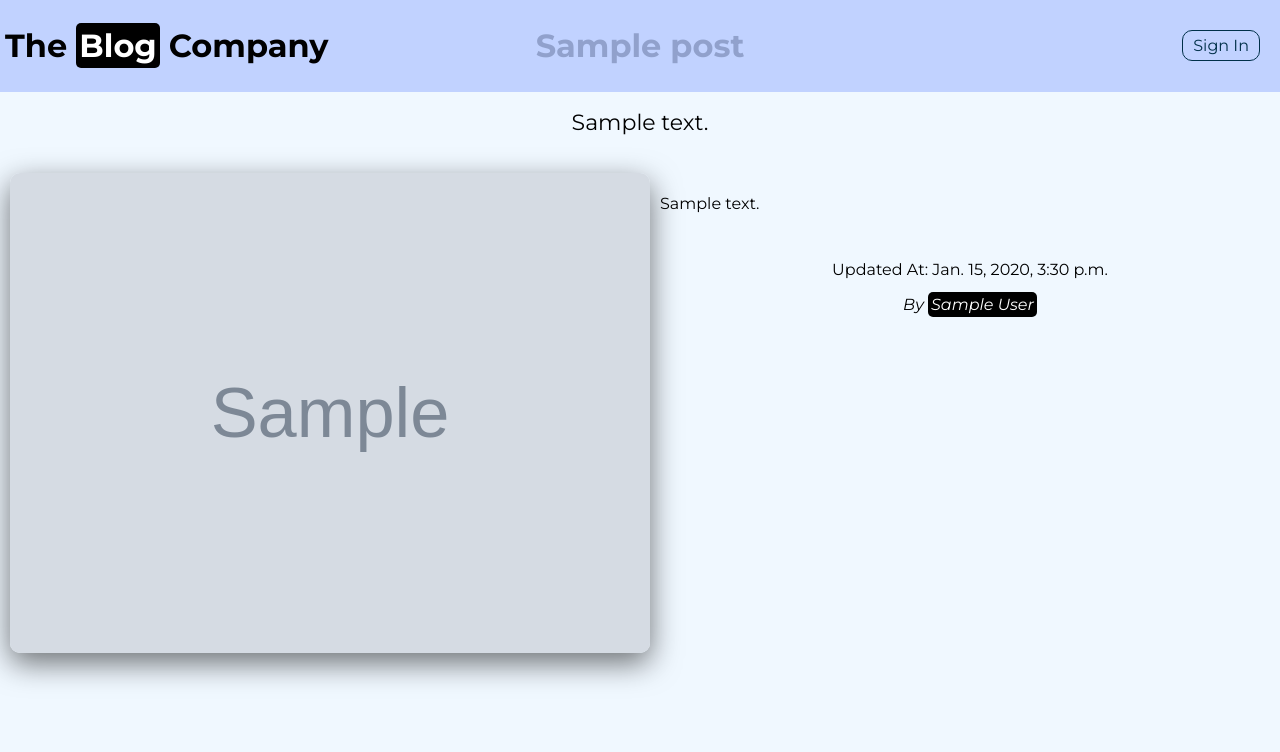
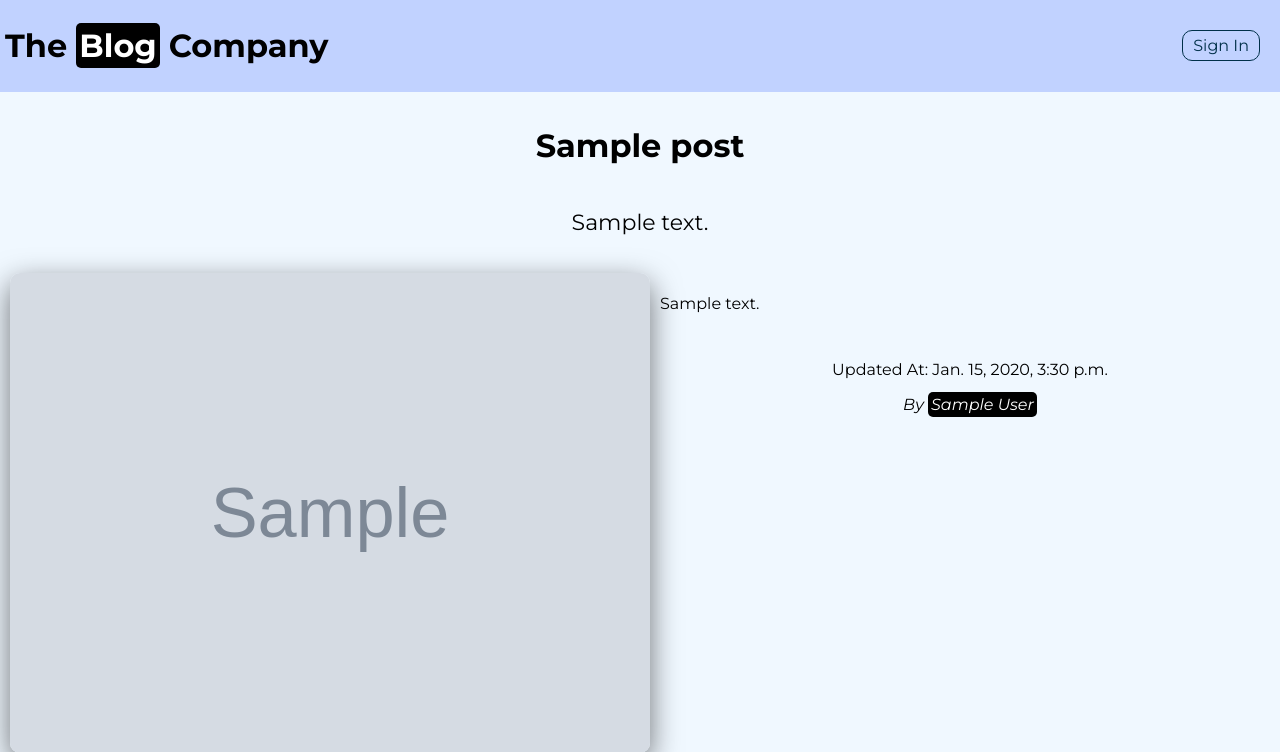
Before and after one commit to HimangshuDe/The-Blog-Co-Project, a Django app: page /blog/00000000-0000-0000-0000-000000000001/ in a window 1280 px wide. Shown: the top 752 px of the page. Run offline with Django 5.2, Linux system fonts and the light colour scheme; tables that the repository leaves empty hold one stand-in row (values such as "Sample post"); grey boxes marked "Sample" are stand-in pictures.

Commit message:
Fixed gap on blog detail page ...which was overlapped by header

```diff
--- a/blog_app/static/blog_app/blog_detail.css
+++ b/blog_app/static/blog_app/blog_detail.css
@@ -18,6 +18,10 @@ html, body{
 
 .clr{
     clear: both;
+}
+
+.m-top-100{
+    margin-top: 100px;
 }
 
 /* Post Heading */
--- a/blog_app/templates/blog_app/blog_detail.html
+++ b/blog_app/templates/blog_app/blog_detail.html
@@ -11,6 +11,7 @@
 {% block page_content %}
     {% include "blog_app/includes/header.html" %}
 
+    <div class="m-top-100"></div>
     <div class="post-heading">
         <h1>{{post.title}}</h1>
         <p id='excerpt'>{{post.excerpt}}</p>
```
